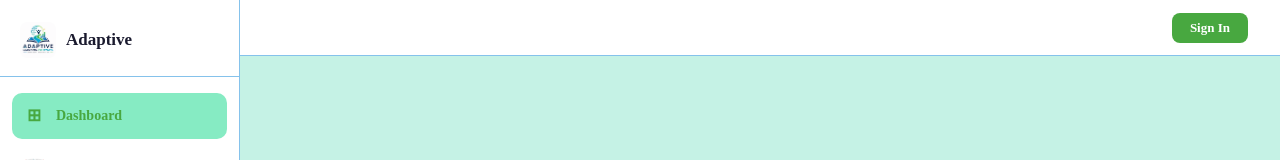
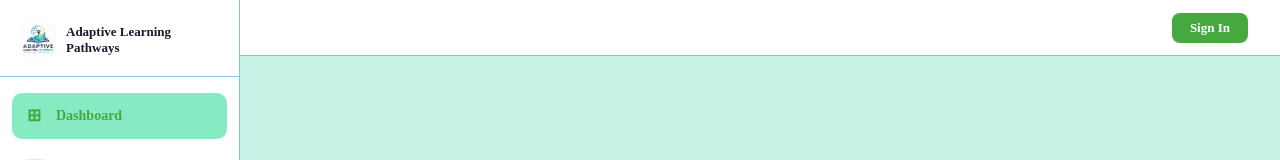
Before and after one commit to navyatejabandi/adaptive--learning--pathways, a React (Create React App) app in the folder frontend/: page / in a window 1280 px wide. Shown: the top 160 px of the page. Built offline with nearby package versions, Linux system fonts and the light colour scheme.

Commit message:
fix title, logo, sidebar name, videos

```diff
--- a/frontend/public/index.html
+++ b/frontend/public/index.html
@@ -2,7 +2,7 @@
 <html lang="en">
   <head>
     <meta charset="utf-8" />
-    <link rel="icon" href="%PUBLIC_URL%/favicon.ico" />
+    <link rel="icon" href="%PUBLIC_URL%/alp-logo.png" />
     <meta name="viewport" content="width=device-width, initial-scale=1" />
     <meta name="theme-color" content="#000000" />
     <meta
@@ -24,7 +24,7 @@
       work correctly both with client-side routing and a non-root public URL.
       Learn how to configure a non-root public URL by running `npm run build`.
     -->
-    <title>React App</title>
+    <title>Adaptive Learning Pathways</title>
   </head>
   <body>
     <noscript>You need to enable JavaScript to run this app.</noscript>
--- a/frontend/src/App.css
+++ b/frontend/src/App.css
@@ -40,7 +40,7 @@ body {
   font-size: 18px; color: #fff; font-weight: 800;
 }
 .sidebar-logo-img { width: 36px; height: 36px; object-fit: contain; border-radius: 8px; }
-.sidebar-logo-text { font-size: 17px; font-weight: 700; color: var(--text); }
+.sidebar-logo-text { font-size: 13px; font-weight: 700; color: var(--text); line-height: 1.2; }
 .sidebar-close { display: none; background: none; border: none; font-size: 18px; cursor: pointer; color: var(--muted); margin-left: auto; }
 
 .sidebar-nav { flex: 1; padding: 16px 12px; display: flex; flex-direction: column; gap: 4px; }
--- a/frontend/src/App.js
+++ b/frontend/src/App.js
@@ -94,7 +94,7 @@ export default function App() {
       <nav className={`sidebar ${sidebarOpen ? "open" : ""}`}>
         <div className="sidebar-logo">
           <img src="/alp-logo.png" alt="ALP" className="sidebar-logo-img" onError={e => { e.target.style.display='none'; }} />
-          <span className="sidebar-logo-text">Adaptive</span>
+          <span className="sidebar-logo-text">Adaptive Learning Pathways</span>
           <button className="sidebar-close" onClick={() => setSidebarOpen(false)}>✕</button>
         </div>
 
--- a/frontend/src/data/content.js
+++ b/frontend/src/data/content.js
@@ -26,7 +26,7 @@ export const CATEGORIES = {
 export const DAY_PLANS = {
   webdev: [
     {
-      topic: "HTML Basics", videoId: "qz0aGYrrlhU",
+      topic: "HTML Basics", videoId: "salY_Sm6mv4",
       questions: [
         { q: "What does HTML stand for?", options: ["Hyper Text Markup Language","High Text Machine Language","Home Tool Markup Language","Hyperlink Text Method Language"], answer: "Hyper Text Markup Language" },
         { q: "Which tag creates a hyperlink?", options: ["<link>","<a>","<href>","<url>"], answer: "<a>" },
@@ -41,7 +41,7 @@ export const DAY_PLANS = {
       ],
     },
     {
-      topic: "CSS Fundamentals", videoId: "OXGznpKZ_sA",
+      topic: "CSS Fundamentals", videoId: "1Rs2ND1ryYc",
       questions: [
         { q: "What does CSS stand for?", options: ["Cascading Style Sheets","Creative Style System","Computer Style Sheets","Colorful Style Syntax"], answer: "Cascading Style Sheets" },
         { q: "Which property changes text color?", options: ["font-color","text-color","color","foreground"], answer: "color" },
@@ -56,7 +56,7 @@ export const DAY_PLANS = {
       ],
     },
     {
-      topic: "JavaScript Basics", videoId: "PkZNo7MFNFg",
+      topic: "JavaScript Basics", videoId: "W6NZfCO5SIk",
       questions: [
         { q: "Which keyword declares a block-scoped variable?", options: ["var","let","define","set"], answer: "let" },
         { q: "What does === check?", options: ["Value only","Type only","Value and type","Reference"], answer: "Value and type" },
@@ -71,7 +71,7 @@ export const DAY_PLANS = {
       ],
     },
     {
-      topic: "React Introduction", videoId: "bMknfKXIFA8",
+      topic: "React Introduction", videoId: "SqcY0GlETPk",
       questions: [
         { q: "React is maintained by?", options: ["Google","Microsoft","Facebook/Meta","Twitter"], answer: "Facebook/Meta" },
         { q: "What is JSX?", options: ["A database","JavaScript XML syntax","A CSS framework","A testing tool"], answer: "JavaScript XML syntax" },
@@ -86,7 +86,7 @@ export const DAY_PLANS = {
       ],
     },
     {
-      topic: "Node.js & APIs", videoId: "Oe421EPjeBE",
+      topic: "Node.js & APIs", videoId: "BLl32FvcdVM",
       questions: [
         { q: "Node.js runs on which engine?", options: ["SpiderMonkey","V8","Chakra","Nitro"], answer: "V8" },
         { q: "Which command initializes a Node project?", options: ["node start","npm init","node init","npm start"], answer: "npm init" },
@@ -103,7 +103,7 @@ export const DAY_PLANS = {
   ],
   datascience: [
     {
-      topic: "Python Basics", videoId: "rfscVS0vtbw",
+      topic: "Python Basics", videoId: "kqtD5dpn9C8",
       questions: [
         { q: "Python was created by?", options: ["Guido van Rossum","James Gosling","Bjarne Stroustrup","Dennis Ritchie"], answer: "Guido van Rossum" },
         { q: "Which is a Python list?", options: ["{}","()","[]","<>"], answer: "[]" },
@@ -118,7 +118,7 @@ export const DAY_PLANS = {
       ],
     },
     {
-      topic: "Data Analysis with Pandas", videoId: "vmEHCJofslg",
+      topic: "Data Analysis with Pandas", videoId: "ZyhVh-qRZPA",
       questions: [
         { q: "Pandas is used for?", options: ["Web development","Data manipulation","Game development","Networking"], answer: "Data manipulation" },
         { q: "Which object is like a table in Pandas?", options: ["Series","Array","DataFrame","Matrix"], answer: "DataFrame" },
```
